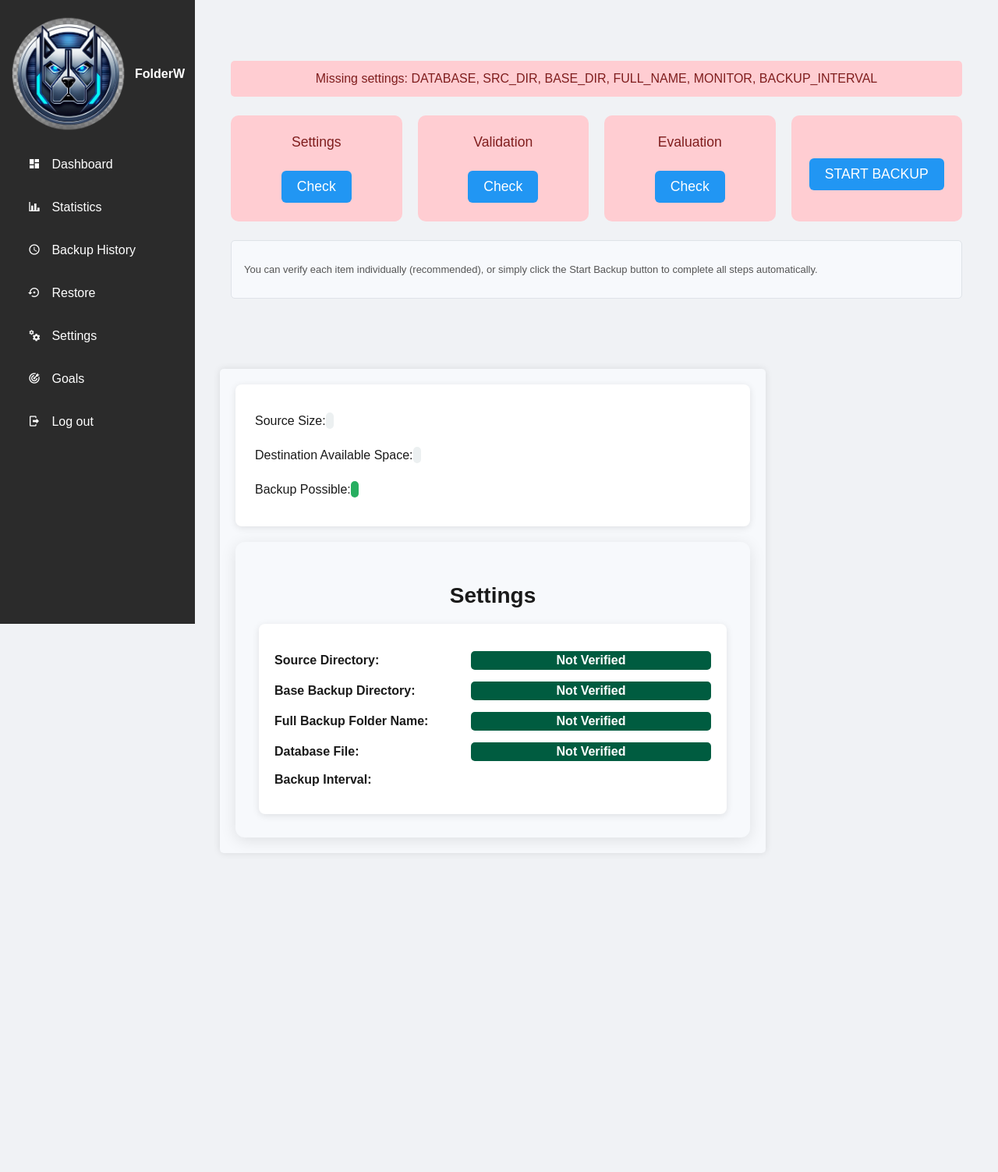
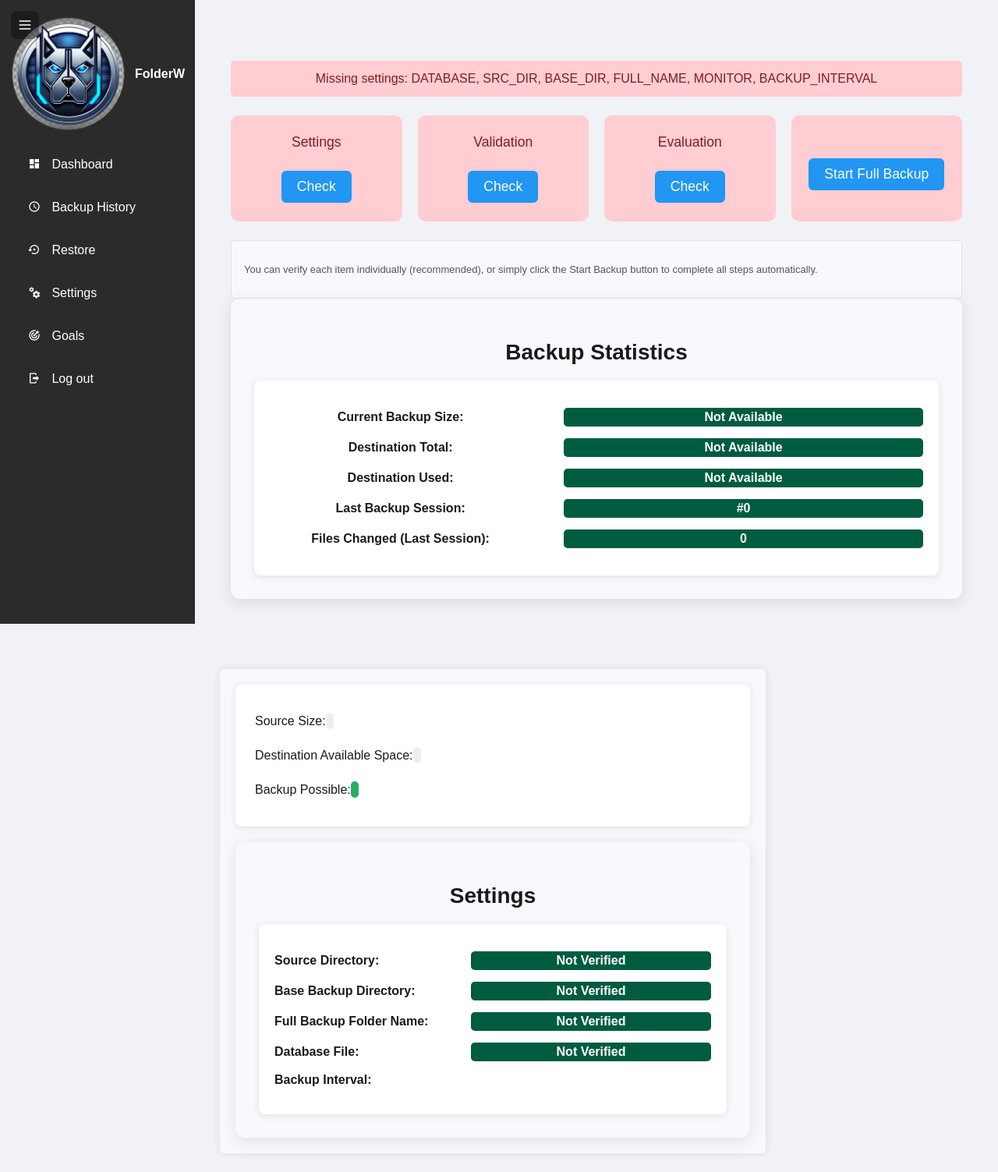
Before and after one commit to Cuban100/FolderW, a FastAPI app: page /run-all-steps in a window 1280 px wide. Shown: the whole page at 78% size. Before the commit the page ends 1044 px from the top, so only its background shows below. Run offline with FastAPI, Linux system fonts and the light colour scheme; parts of the project's set-up code (start-up, migrations or seed data) failed here and were passed over; some libraries are stand-ins or nearby versions.

Commit message:
Add collapsible sidebar, merge Statistics into dashboard, gate check widgets on a completed backup
- Sidebar can now be hidden/shown via a toggle button on every page,
  persisted across navigation with localStorage (/static/sidebar.js).
- Settings/Validation/Evaluation check cards now stay visible until a
  backup has actually completed (has_completed_backup, backed by
  backup_runs so it correctly resets with reset_backup_history()) instead
  of disappearing as soon as checks merely pass.
- Statistics page folded into the main dashboard as a "Backup Statistics"
  panel; the standalone /statistics page and nav link are removed.
  Current backup size is cached after each backup run rather than
  computed live (a `du` over a large backup can take minutes, so doing
  it on every dashboard load would make the page hang).
- "START BACKUP" button relabeled "Start Full Backup".

Co-Authored-By: Claude Sonnet 5 <noreply@anthropic.com>

```diff
--- a/server.py
+++ b/server.py
@@ -7,8 +7,8 @@ import threading
 import queue
 import webbrowser
 import psutil
-from statistics_operations import check_env_variables, validate_all_conditions, evaluation_of_resources, destination_space, get_folder_size_du
-from db_operations import load_env_value, load_other_variables, save_env_values, create_all_tables, get_last_session_number, list_items_by_session, get_database_value, set_database_value, reset_backup_history
+from statistics_operations import check_env_variables, validate_all_conditions, evaluation_of_resources, destination_space
+from db_operations import load_env_value, load_other_variables, save_env_values, create_all_tables, get_last_session_number, list_items_by_session, get_database_value, set_database_value, reset_backup_history, has_completed_backup
 from restore_operations import list_backups, get_backup_path, list_files_in_backup, restore_backup, cleanup_old_snapshots
 from loguru import logger
 from fastapi.staticfiles import StaticFiles
@@ -129,7 +129,8 @@ async def validate_conditions(request: Request):
             "interval": backup_interval,
             "src_size": src_size,  # Human-readable format
             "dest_space": dest_space,  # Human-readable format
-            "can_backup": 'Yes' if can_backup else 'No'
+            "can_backup": 'Yes' if can_backup else 'No',
+            "has_completed_backup": has_completed_backup(database),
         })
     else:
         return templates.TemplateResponse("index.html", {
@@ -143,7 +144,8 @@ async def validate_conditions(request: Request):
             "evaluation_message": evaluation_message,
             "src_size": src_size,  # Human-readable format
             "dest_space": dest_space,  # Human-readable format
-            "can_backup": 'No'
+            "can_backup": 'No',
+            "has_completed_backup": has_completed_backup(database),
         })
 
 
@@ -174,7 +176,8 @@ async def check_settings(request: Request):
             "full_name": full_name,
             "database": database,
             "monitor": monitor,
-            "interval": backup_interval
+            "interval": backup_interval,
+            "has_completed_backup": has_completed_backup(database),
 
         })
     else:
@@ -367,7 +370,8 @@ async def run_all_steps(request: Request):
         "backup_status": backup_status,
         "src_size": src_size,
         "dest_space": dest_space,
-        "can_backup": can_backup
+        "can_backup": can_backup,
+        "has_completed_backup": has_completed_backup(database),
     })
 @app.get("/check-validation", response_class=HTMLResponse)
 async def validate_conditions(request: Request):
@@ -398,7 +402,8 @@ async def validate_conditions(request: Request):
             "full_name": full_name,
             "database": database,
             "monitor": monitor,
-            "interval": backup_interval
+            "interval": backup_interval,
+            "has_completed_backup": has_completed_backup(database),
         })
     else:
         return templates.TemplateResponse("index.html", {
@@ -422,6 +427,11 @@ async def root(request: Request):
     # Restore the last known Settings/Validation/Evaluation check results,
     # so returning to the dashboard doesn't require re-running them.
     persisted = load_persisted_checks()
+    # dest_total/dest_used come from a plain statvfs-style call (cheap, safe
+    # on every page load); current_backup_size is a cached value written
+    # after each backup run (see rsync_incremental.py) rather than computed
+    # here, since a live `du` over the whole backup can take minutes.
+    total, used, _free = destination_space()
     return templates.TemplateResponse("index.html",
         { "request": request,
         "logo": logo,
@@ -439,30 +449,13 @@ async def root(request: Request):
         "can_backup": persisted["can_backup"],
         "backup_in_progress": is_backup_running(),
         "watchdog_active": is_watchdog_active(),
+        "has_completed_backup": has_completed_backup(database),
+        "current_backup_size": get_database_value('CURRENT_BACKUP_SIZE', 'settings'),
+        "dest_total": f"{total:.2f} GB" if total is not None else None,
+        "dest_used": f"{used:.2f} GB" if used is not None else None,
+        "last_session": get_last_session_number(database),
+        "last_session_files": len(list_items_by_session(database)),
         })
-
-@app.get("/statistics", response_class=HTMLResponse)
-async def statistics_page(request: Request):
-    database = load_env_value('DATABASE')
-    full_backup = load_other_variables('full_backup')
-
-    src_size, dest_free, can_backup, _ = evaluation_of_resources()
-    total, used, free = destination_space()
-    current_backup_size = get_folder_size_du(full_backup)
-    last_session = get_last_session_number(database)
-    last_session_files = len(list_items_by_session(database))
-
-    return templates.TemplateResponse("statistics.html", {
-        "request": request,
-        "src_size": src_size,
-        "dest_total": f"{total:.2f} GB" if total is not None else "N/A",
-        "dest_used": f"{used:.2f} GB" if used is not None else "N/A",
-        "dest_free": dest_free,
-        "can_backup": can_backup,
-        "current_backup_size": current_backup_size or "N/A",
-        "last_session": last_session,
-        "last_session_files": last_session_files,
-    })
 
 @app.get("/restore", response_class=HTMLResponse)
 async def restore_page(request: Request):
--- a/static/index.css
+++ b/static/index.css
@@ -33,3 +33,57 @@
         --value-text: #d7dde3;
     }
 }
+
+/* Collapsible sidebar, shared by every page. index.html's sidebar is a
+   fixed-position custom .sidebar; every other page uses a Tailwind w-64
+   flex child marked with .app-sidebar — both respond to the same
+   html.sidebar-collapsed flag, toggled by /static/sidebar.js. */
+.sidebar-toggle-btn {
+    position: fixed;
+    top: 14px;
+    left: 14px;
+    z-index: 1001;
+    width: 36px;
+    height: 36px;
+    background-color: rgba(0, 0, 0, 0.35);
+    border: none;
+    border-radius: 8px;
+    color: white;
+    cursor: pointer;
+    display: flex;
+    align-items: center;
+    justify-content: center;
+    transition: background-color 0.2s ease;
+}
+.sidebar-toggle-btn:hover {
+    background-color: rgba(0, 0, 0, 0.55);
+}
+.sidebar-toggle-btn svg {
+    width: 20px;
+    height: 20px;
+}
+
+.sidebar {
+    transition: transform 0.2s ease;
+}
+html.sidebar-collapsed .sidebar {
+    transform: translateX(-100%);
+}
+.content {
+    transition: margin-left 0.2s ease;
+}
+html.sidebar-collapsed .content {
+    margin-left: 0 !important;
+}
+
+.app-sidebar {
+    transition: width 0.2s ease, min-width 0.2s ease, padding 0.2s ease, opacity 0.15s ease;
+    overflow: hidden;
+}
+html.sidebar-collapsed .app-sidebar {
+    width: 0 !important;
+    min-width: 0 !important;
+    padding-left: 0 !important;
+    padding-right: 0 !important;
+    opacity: 0;
+}
--- /dev/null
+++ b/static/sidebar.js
@@ -0,0 +1,12 @@
+// Loaded as a blocking <script src> in <head> (no defer/async) so this runs
+// before the sidebar paints — applying the collapsed state here, rather
+// than after DOMContentLoaded, avoids a flash of the expanded sidebar on
+// every page load.
+if (localStorage.getItem('folderw_sidebar_collapsed') === '1') {
+    document.documentElement.classList.add('sidebar-collapsed');
+}
+
+function toggleSidebar() {
+    const collapsed = document.documentElement.classList.toggle('sidebar-collapsed');
+    localStorage.setItem('folderw_sidebar_collapsed', collapsed ? '1' : '0');
+}
--- a/templates/index.html
+++ b/templates/index.html
@@ -5,6 +5,7 @@
     <title>Dashboard</title>
     <link href="https://cdn.materialdesignicons.com/5.4.55/css/materialdesignicons.min.css" rel="stylesheet">
     <link rel="stylesheet" type="text/css" href="/static/index.css">
+    <script src="/static/sidebar.js"></script>
     <style>
         /* Theme variables (:root / prefers-color-scheme: dark) now live in
            /static/index.css, shared across every page. */
@@ -407,6 +408,11 @@
     </style>
 </head>
 <body>
+    <button class="sidebar-toggle-btn" onclick="toggleSidebar()" title="Toggle sidebar" aria-label="Toggle sidebar">
+        <svg xmlns="http://www.w3.org/2000/svg" fill="none" viewBox="0 0 24 24" stroke="currentColor">
+            <path stroke-linecap="round" stroke-linejoin="round" stroke-width="2" d="M4 6h16M4 12h16M4 18h16" />
+        </svg>
+    </button>
 
     <div class="sidebar">
         <div class="logo">
@@ -417,7 +423,6 @@
             <ul>
                 {% set menu_items = [
                     ('/', 'Dashboard', 'mdi mdi-view-dashboard'),
-                    ('/statistics', 'Statistics', 'mdi mdi-chart-bar'),
                     ('/backup-history', 'Backup History', 'mdi mdi-clock-outline'),
                     ('/restore', 'Restore', 'mdi mdi-backup-restore'),
                     ('/settings', 'Settings', 'mdi mdi-cogs'),
@@ -469,9 +474,9 @@
                     </div>
                     <div class="progress-bar-text" id="backup-progress-text">Backup running&hellip;</div>
                     {% endif %}
-            {% set all_checks_passed = settings_sent == True and validation_status == True and evaluation_status == True %}
+            {% set ready_for_manual_snapshot = settings_sent == True and validation_status == True and evaluation_status == True and has_completed_backup %}
             {% set backup_active = backup_status or backup_in_progress %}
-            {% if all_checks_passed %}
+            {% if ready_for_manual_snapshot %}
             <div class="manual-snapshot-banner" id="manual-snapshot-banner" {% if backup_active %}style="display: none;"{% endif %}>
                 <button class="manual-snapshot-button" onclick="startBackup()">Create a Manual Snapshot</button>
             </div>
@@ -481,7 +486,7 @@
                 <button class="stop-monitoring-button" onclick="stopMonitoring()">Stop Monitoring</button>
             </div>
             {% endif %}
-            {% if not all_checks_passed %}
+            {% if not ready_for_manual_snapshot %}
             <div class="progress-container">
 
                 <!-- Settings Check -->
@@ -528,7 +533,7 @@
                     {% set start = 'message error' %}
                 {% endif %}
                 <div class="{{ start }}">
-                    <button class="check-button" onclick="startBackup()">START BACKUP</button>
+                    <button class="check-button" onclick="startBackup()">Start Full Backup</button>
                 </div>
 
             </div>
@@ -555,6 +560,32 @@
                 {% endif %}
             </div>
             {% endif %}
+
+            <div class="settings">
+                <h2>Backup Statistics</h2>
+                <div class="env-content">
+                    <div class="env-item">
+                        <label>Current Backup Size:</label>
+                        <span class="right" title="{{ current_backup_size }}">{{ current_backup_size if current_backup_size else 'Not Available' }}</span>
+                    </div>
+                    <div class="env-item">
+                        <label>Destination Total:</label>
+                        <span class="right" title="{{ dest_total }}">{{ dest_total if dest_total else 'Not Available' }}</span>
+                    </div>
+                    <div class="env-item">
+                        <label>Destination Used:</label>
+                        <span class="right" title="{{ dest_used }}">{{ dest_used if dest_used else 'Not Available' }}</span>
+                    </div>
+                    <div class="env-item">
+                        <label>Last Backup Session:</label>
+                        <span class="right">#{{ last_session if last_session is defined else 0 }}</span>
+                    </div>
+                    <div class="env-item">
+                        <label>Files Changed (Last Session):</label>
+                        <span class="right">{{ last_session_files if last_session_files is defined else 0 }}</span>
+                    </div>
+                </div>
+            </div>
 
         </div>
 
@@ -597,7 +628,6 @@
                 {% endif %}
             </div>
         </div>
-
 
     </div>
     </div>
```
Also changed, not shown: db_operations.py (+18 -0 lines), rsync_incremental.py (+10 -1 lines), templates/backup-history.html (+7 -2 lines), templates/restore.html (+7 -2 lines), templates/restore_browse.html (+7 -2 lines), templates/settings.html (+7 -2 lines), templates/statistics.html (deleted, +0 -118 lines).
